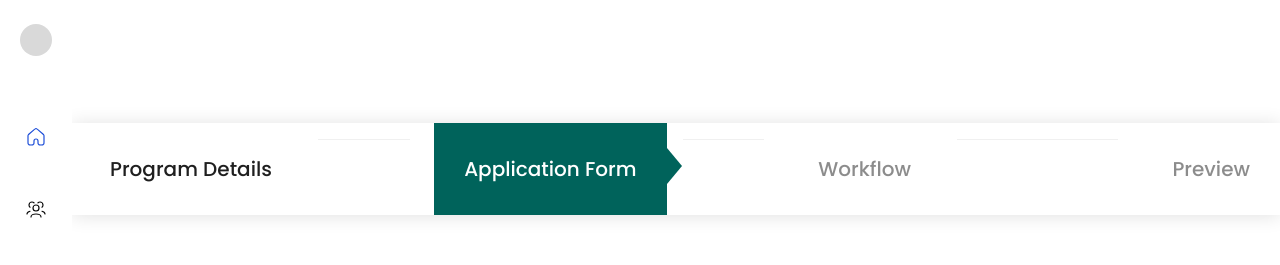
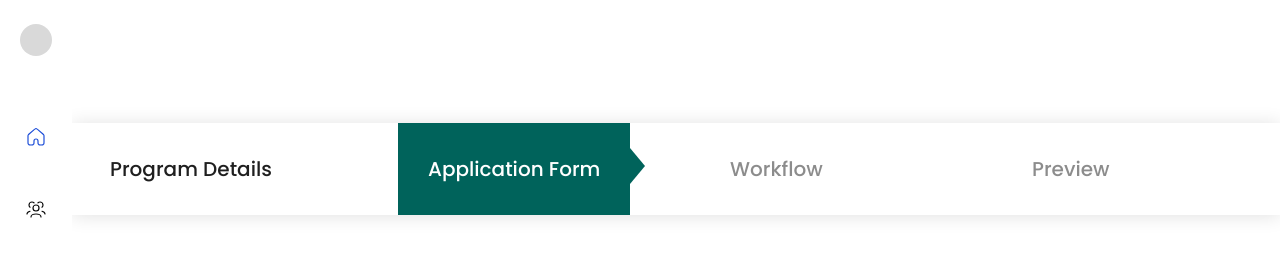
Before and after one commit to nikhiltikle/AskRia_FE_Task, a React (Create React App) app: page / in a window 1280 px wide. Shown: the top 265 px of the page. Built offline with nearby package versions, Linux system fonts and the light colour scheme; no server answers.

Commit message:
Update stepper styles

```diff
--- a/src/components/ApplicationFormHeader/index.css
+++ b/src/components/ApplicationFormHeader/index.css
@@ -27,3 +27,17 @@
   top: 25px;
   right: -15px;
 }
+
+.ant-steps .ant-steps-item {
+  flex: 1 1 40%;
+  max-width: calc(100% / 4);
+}
+
+.ant-steps
+  .ant-steps-item-container
+  .ant-steps-item-content
+  .ant-steps-item-title::after {
+  display: none;
+  position: relative;
+  width: 0;
+}
```
